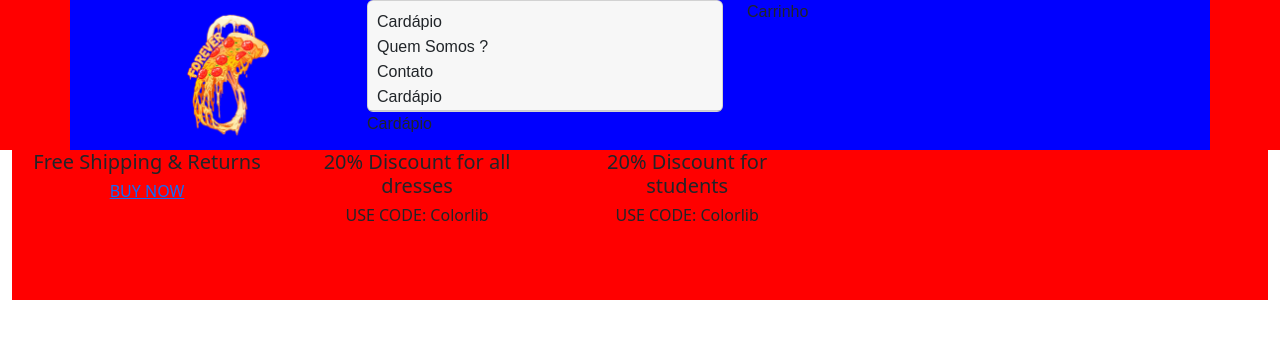
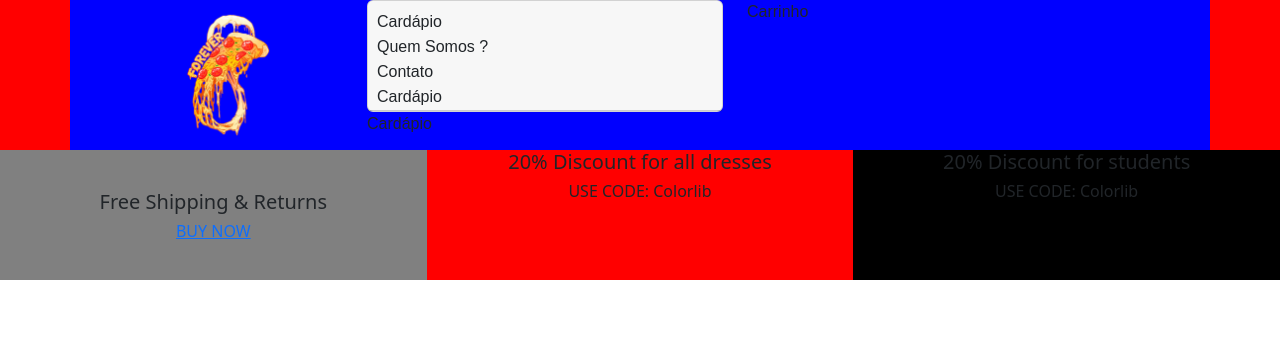
Before and after one commit to LucasAbucaterFiorido/Pizzaria-ecommerce, a PHP site: page / in a window 1280 px wide. Shown: the top 339 px of the page. Run offline with PHP 8.4, Linux system fonts and the light colour scheme.

Commit message:
feat: new configs offers

```diff
--- a/css/estilo.css
+++ b/css/estilo.css
@@ -12,6 +12,25 @@
     max-height: 150px; /*impedir que a imagem ultrapasse das limitações da div */
 }
 
+/* classes do top-descontos */
+.top_descontos
+{
+    padding-top: 0px;
+    height: 130px;
+    text-align: center;
+}
+.top_descontos_d1
+{
+    margin-top: 40px;
+}
+.top_descontos_d2
+{
+    background-color: red;
+}
+.top_descontos_d3
+{
+    background-color: black;
+}
 
 /* classes testes */
 .teste1
--- a/index.php
+++ b/index.php
@@ -11,6 +11,8 @@
 <body>
     <div class="container-fluid teste1">
         <!-- top -->
+        <div class="row">
+            <div class="col-12">
                 <div class="container teste2 fonte_teste">
                     <div class="row">
                         <div class="col-1"></div>
@@ -48,33 +50,39 @@
                         <div class="col-1"></div>
                     </div>
                 </div>
+            </div>
+        </div>
+        <!-- FIM top -->
 
-        <div class="container-fluid teste1 d-md-flex text-center">
-            <!-- ****** Descontos do cabeçalho  ****** -->
-            <div class="row">
+        <!-- top-Descontos -->
+        <div class="row text-center top_descontos"> <!-- d-md-flex -->
+
             <!-- Area desconto 1 -->
-                <div class="col-4">
+            <div class="col-4" style="background-color: gray;">
+                <div class="top_descontos_d1">
                     <h5>Free Shipping &amp; Returns</h5>
                     <h6><a href="#">BUY NOW</a></h6>
                 </div>
+            </div>
             <!-- Area desconto 2 -->
-                <div class="col-4">
+            <div class="col-4 top_descontos_d2">
                 <h5>20% Discount for all dresses</h5>
                 <h6>USE CODE: Colorlib</h6>
             </div>
             <!-- Area desconto 3 -->
-                <div class="col-4">
+            <div class="col-4 top_descontos_d3">
                 <h5>20% Discount for students</h5>
                 <h6>USE CODE: Colorlib</h6>
             </div>
-                <!-- ****** FIM Descontos do cabeçalho ****** -->
+
         </div>
+        <!-- FIM top-Descontos -->
     </div>
     <div class="container-fluid"></div>
 
 
 
-    </div>
+
 
 
 
```
Lines whose indentation alone changed are shown as unchanged.
